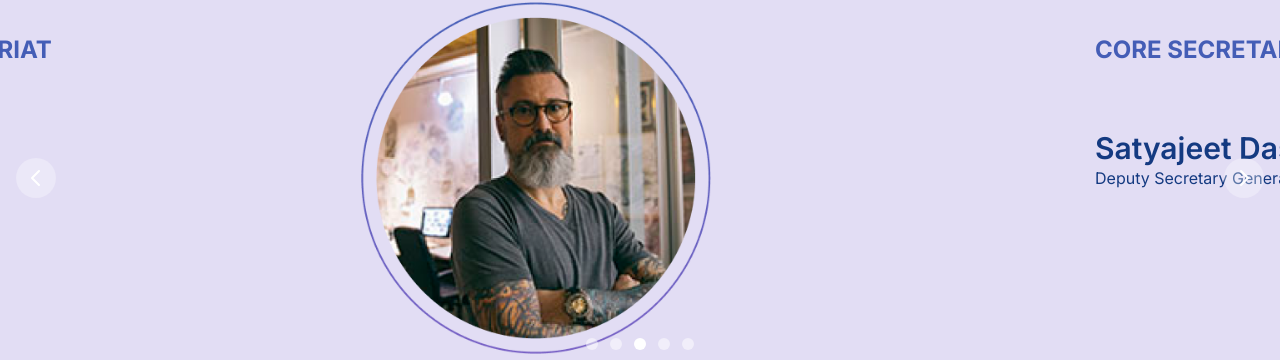
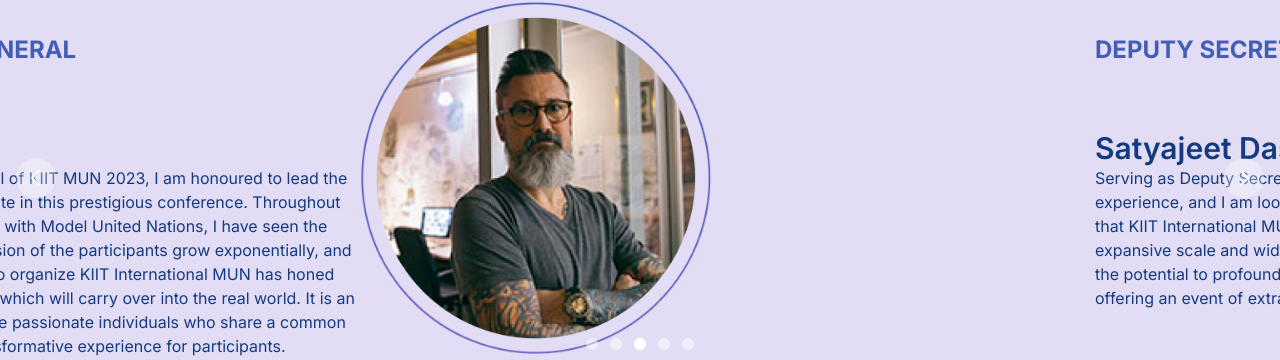
Before and after one commit to manishmh/mun, a Next.js app: page / in a window 1280 px wide. Shown: the part 2779-3139 px from the top of the page. Built offline with nearby package versions, Linux system fonts and the light colour scheme.

Commit message:
Update PageCarousel.tsx

```diff
--- a/src/components/PageCarousel.tsx
+++ b/src/components/PageCarousel.tsx
@@ -6,35 +6,35 @@ const PageCarousel = () => {
 
 	const carouselData = [{
 		title: 'Kshitij Singh',
-		description: 'Secretary General',
-		position: 'Head Coach',
+		description: "As the Secretary General of KIIT MUN 2023, I am honoured to lead the Secretariat and participate in this prestigious conference. Throughout my years of involvement with Model United Nations, I have seen the conference and the passion of the participants grow exponentially, and the collaborative effort to organize KIIT International MUN has honed my organizational skills, which will carry over into the real world. It is an honour to work alongside passionate individuals who share a common vision of creating a transformative experience for participants.",
+		position: 'Secretary General',
 		image: 'slide1.png',
 		id: 1
 	}, {
 		title: 'Satyajeet Das',
-		description: 'Deputy Secretary General',
-		position: 'Head Coach',
+		description: "Serving as Deputy Secretary General for this year's event is a thrilling experience, and I am looking forward to seeing the transforming effects that KIIT International MUN 2023 will have on each participant. With its expansive scale and wide-ranging scope, this year's KIIT MUN holds the potential to profoundly transform the lives of all participants, offering an event of extraordinary magnitude and significance.",
+		position: 'Deputy Secretary General',
 		image: 'slide2.png',
 		id: 2
 	},
 	{
 		title: 'Ayush Kumar Srivastav',
-		description: 'Director General',
-		position: 'Head Coach',
+		description: "Model United Nations has always held a special place in my heart and ever since I enrolled at KIIT, the thought of being a part of KIITMUN filled me with excitement and energy. From being a delegate to now hosting a conference, it has been an amazing journey and I sincerely hope that all participants of KIIT MUN 2023 will have as wonderful and enriching a learning experience as I have had throughout.",
+		position: 'Director General',
 		image: 'slide2.png',
 		id: 3
 	},
 	{
 		title: 'Shubhaditya Roy',
-		description: 'Deputy Director General',
-		position: 'Head Coach',
+		description: "KIIT International Model United Nations has always been a conference par excellence that is awaited all year long. From delegating as a fresher to serving the conference as a part of the Core Secretariat, it has been a literal embodiment of life coming to a full circle. I hope this edition of KIIT MUN beckons MUN enthusiasts from all over the globe and succeeds in adding a page to the golden book of diplomacy and dialogue.",
+		position: 'Deputy Director General',
 		image: 'slide2.png',
 		id: 4
 	},
 	{
 		title: 'Shivram Krishna',
-		description: 'Charge D Affairs',
-		position: 'Head Coach',
+		description: "KIITMUN stands tall as one of Asia's most prominent Model United Nations conferences. Since its inception in 2013, it has continually evolved and grown. This conference has been a catalyst for countless passionate and ambitious individuals, and I sincerely hope that in this edition, we can extend our reach to more young minds, ensuring a profoundly meaningful experience for all.",
+		position: "Charge D' Affairs",
 		image: 'slide2.png',
 		id: 5
 	}]
@@ -47,7 +47,7 @@ const PageCarousel = () => {
 						<div className='flex h-full justify-between mx-48 items-center'>
 							<div className='h-full'>
 								<h2 className='uppercase  text-carouselHead  mt-12 font-bold text-2xl'>
-									Core Secretariat
+									{n.position}
 								</h2>
 								<div className='mt-16 text-carouselText'>
 									<h2 className='capitalize font-semibold text-3xl'>
```
